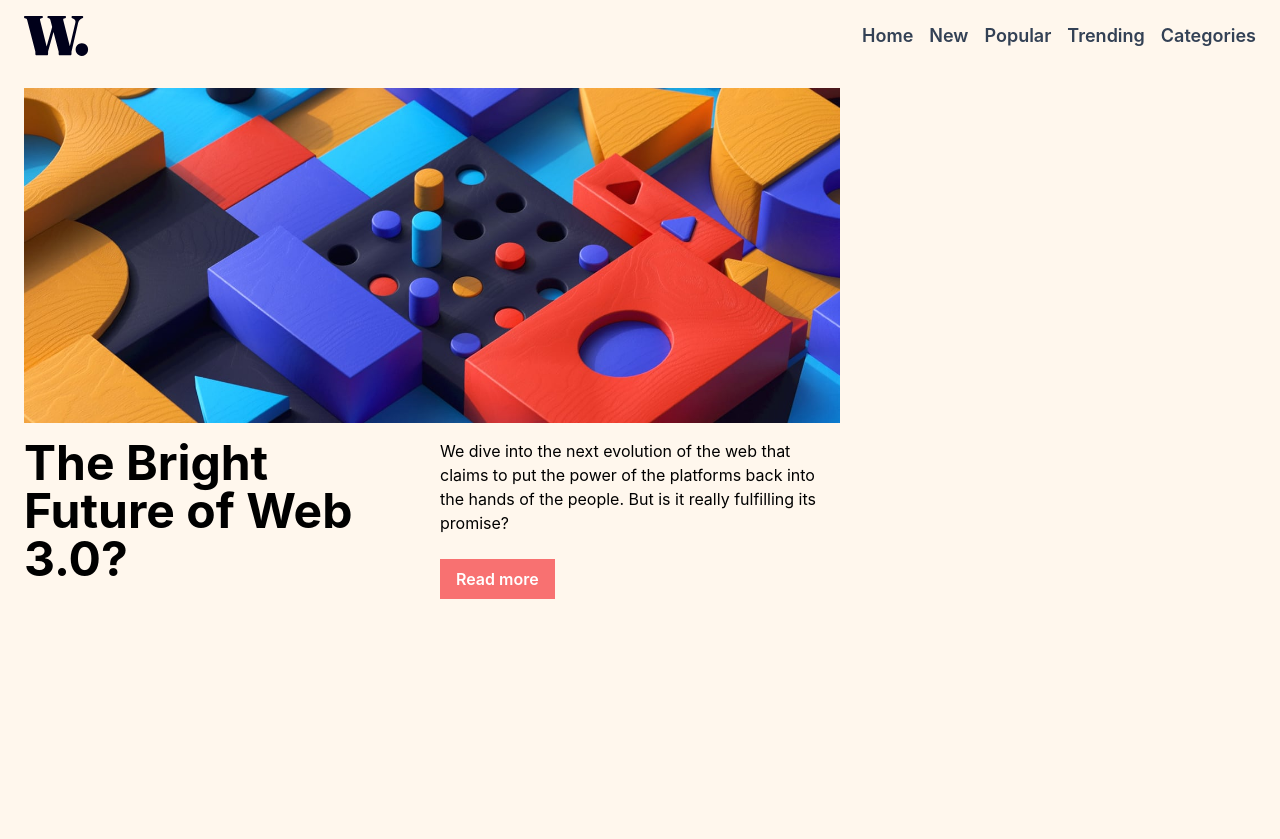
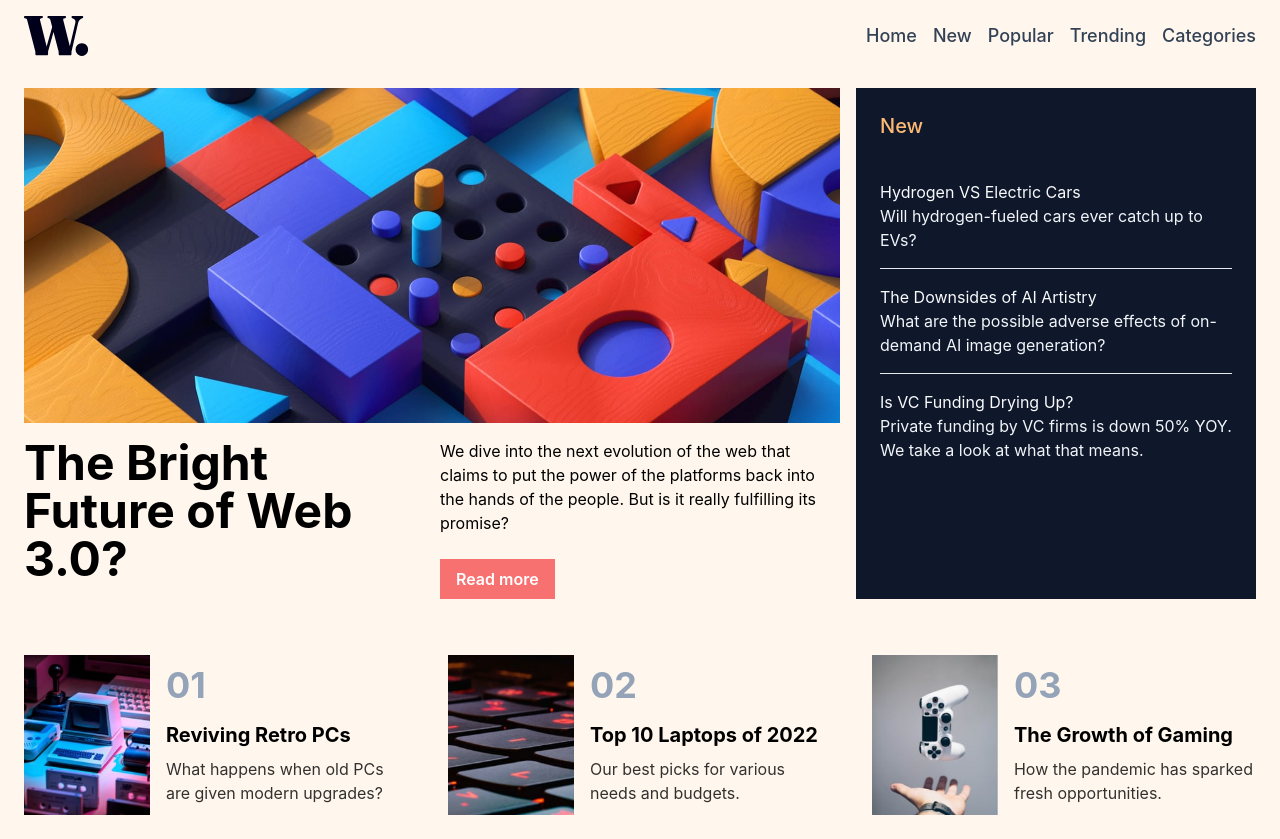
Before and after one commit to Adityakadali/news-page, a React (Create React App) app: page / in a window 1280 px wide. Before the commit the page ends 800 px from the top, so only its background shows below. Built offline with nearby package versions, Linux system fonts and the light colour scheme.

Commit message:
added card component

```diff
--- a/src/App.js
+++ b/src/App.js
@@ -1,3 +1,4 @@
+import CardGroup from "./components/CardGroup";
 import Header from "./components/Header";
 import Hero from "./components/Hero";
 
@@ -6,6 +7,7 @@ function App() {
     <>
       <Header />
       <Hero />
+      <CardGroup />
     </>
   );
 }
--- /dev/null
+++ b/src/components/Card.jsx
@@ -0,0 +1,19 @@
+function Card({
+  image = "https://unsplash.it/150/200",
+  id = "01",
+  title = "Computer",
+  description = "loading..",
+}) {
+  return (
+    <div className="mt-4 flex w-96 items-center gap-4">
+      <img src={image} className="h-40" alt="" />
+      <div className="flex flex-col">
+        <span className="text-4xl font-bold text-slate-400">{id}</span>
+        <h3 className="mt-4 text-xl font-bold">{title}</h3>
+        <p className="mt-2 opacity-80">{description}</p>
+      </div>
+    </div>
+  );
+}
+
+export default Card;
--- /dev/null
+++ b/src/components/CardGroup.jsx
@@ -0,0 +1,43 @@
+import retroPc from "../assets/images/image-retro-pcs.jpg";
+import topLaptops from "../assets/images/image-top-laptops.jpg";
+import gaming from "../assets/images/image-gaming-growth.jpg";
+import Card from "./Card";
+
+function CardGroup() {
+  const articles = [
+    {
+      id: "01",
+      thumbnail: retroPc,
+      title: "Reviving Retro PCs",
+      description: "What happens when old PCs are given modern upgrades?",
+    },
+    {
+      id: "02",
+      thumbnail: topLaptops,
+      title: "Top 10 Laptops of 2022",
+      description: "Our best picks for various needs and budgets.",
+    },
+    {
+      id: "03",
+      thumbnail: gaming,
+      title: "The Growth of Gaming",
+      description: "How the pandemic has sparked fresh opportunities.",
+    },
+  ];
+  return (
+    <div className="container mx-auto flex flex-wrap justify-between gap-4 p-6">
+      {articles.map((e, i) => {
+        return (
+          <Card
+            image={e.thumbnail}
+            id={e.id}
+            title={e.title}
+            description={e.description}
+          />
+        );
+      })}
+    </div>
+  );
+}
+
+export default CardGroup;
--- a/src/components/Header/Nav.jsx
+++ b/src/components/Header/Nav.jsx
@@ -11,7 +11,7 @@ function Nav() {
       <ul className="hidden gap-4 md:flex">
         {navItems.map((e, i) => (
           <li key={i} className="text-slate-700 hover:text-orange-400">
-            <a className="text-lg font-semibold" href={`/${e}`}>
+            <a className="text-lg font-medium" href={`/${e}`}>
               {e}
             </a>
           </li>
--- a/src/components/Hero.jsx
+++ b/src/components/Hero.jsx
@@ -1,11 +1,27 @@
 import HeroImage from "../assets/images/image-web-3-desktop.jpg";
 
 function Hero() {
+  const newItems = [
+    {
+      title: "Hydrogen VS Electric Cars",
+      subtitle: "Will hydrogen-fueled cars ever catch up to EVs?",
+    },
+    {
+      title: "The Downsides of AI Artistry",
+      subtitle:
+        "What are the possible adverse effects of on-demand AI image generation?",
+    },
+    {
+      title: "Is VC Funding Drying Up?",
+      subtitle:
+        "Private funding by VC firms is down 50% YOY. We take a look at what that means.",
+    },
+  ];
   return (
     <section>
       <div className="container mx-auto my-4 flex flex-col gap-4 px-6 md:grid md:grid-cols-3">
         <div className="col-span-2 flex flex-col gap-4">
-          <img src={HeroImage} alt="image of web-3" />
+          <img src={HeroImage} alt="web-3" />
           <div className="flex flex-col gap-4 md:grid md:grid-cols-2">
             <h1 className="text-3xl font-bold leading-tight md:text-5xl">
               The Bright Future of Web 3.0?
@@ -22,6 +38,20 @@ function Hero() {
             </div>
           </div>
         </div>
+
+        <div className="bg-slate-900 p-6">
+          <h2 className="text-xl font-medium text-orange-300">New</h2>
+          <div className="flex flex-col justify-between  divide-y divide-solid pt-6">
+            {newItems.map((e, i) => {
+              return (
+                <div className="py-4" key={i}>
+                  <h3 className="text-slate-50">{e.title}</h3>
+                  <p className="text-slate-100">{e.subtitle}</p>
+                </div>
+              );
+            })}
+          </div>
+        </div>
       </div>
     </section>
   );
```
